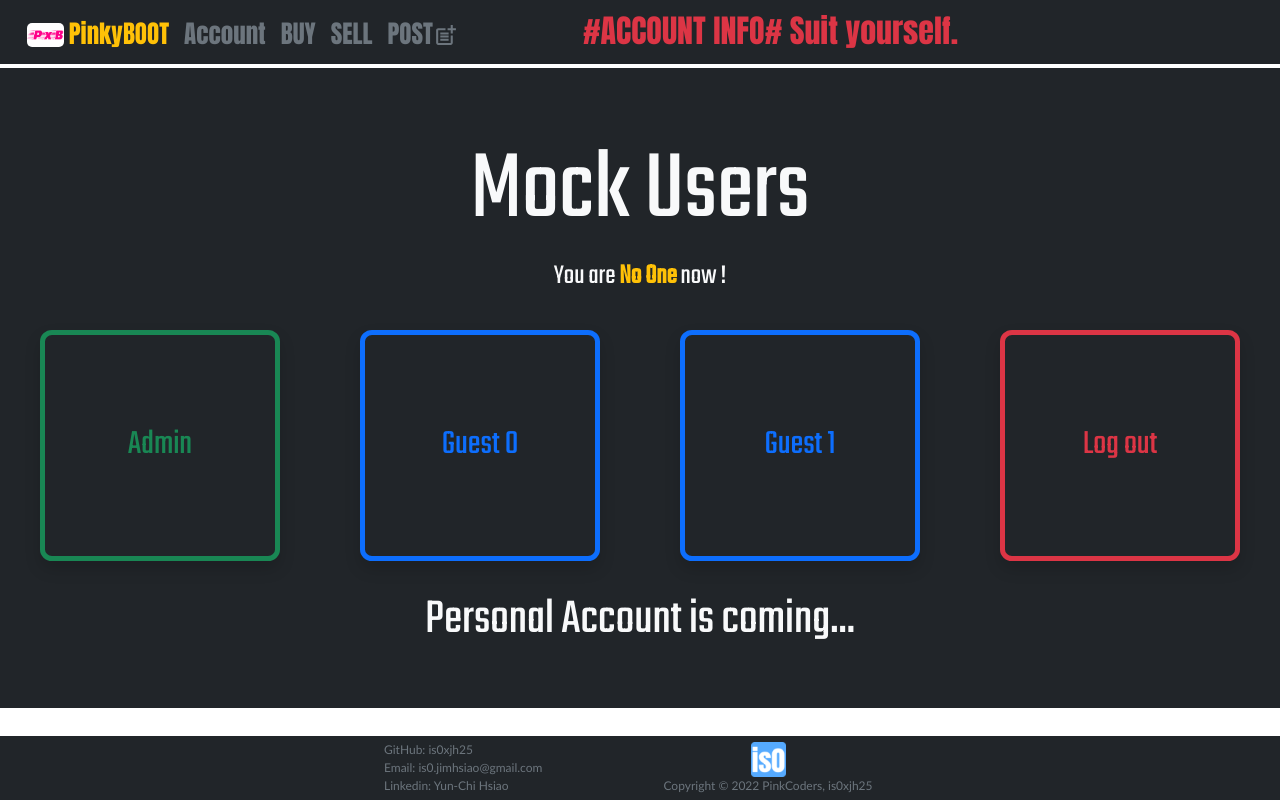
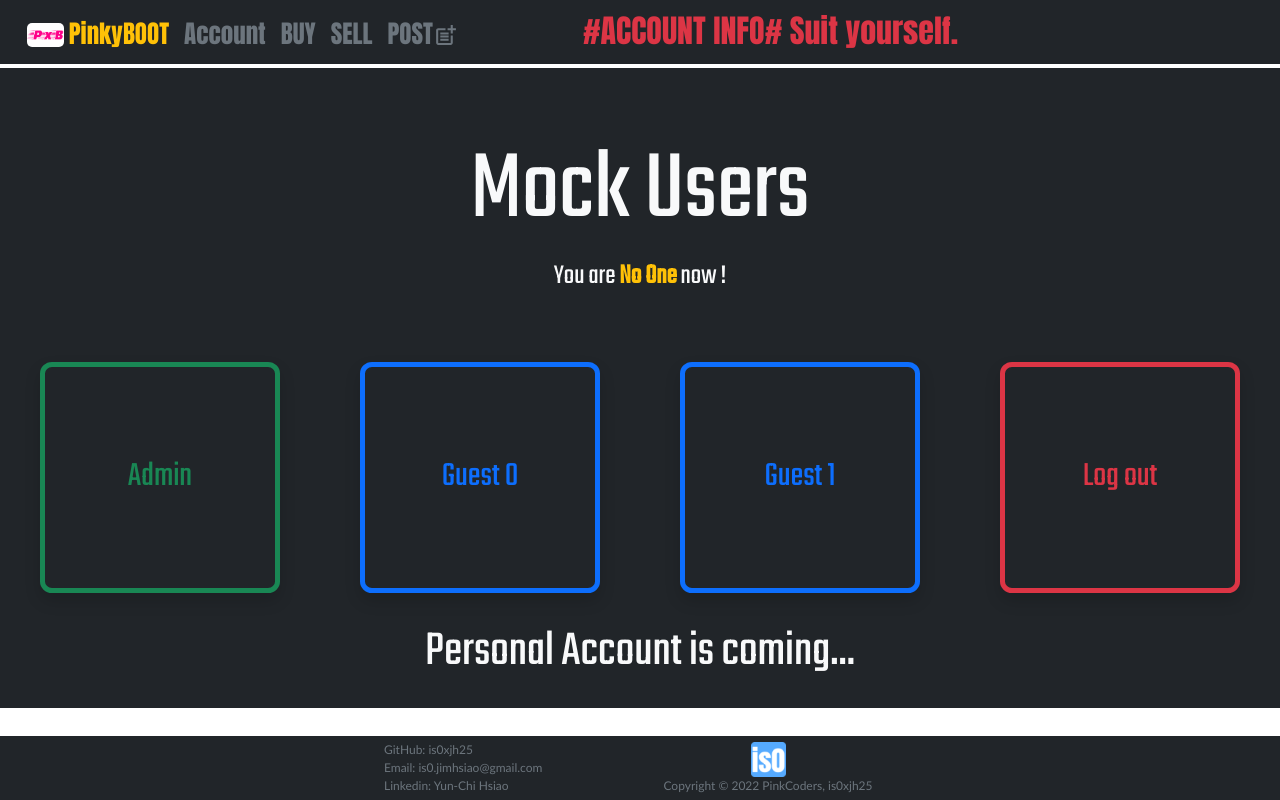
Before and after one commit to is0xjh25/is0xPinkyBoot, a React (Create React App) app: page /account in a window 1280 px wide. Built offline with nearby package versions, Linux system fonts and the light colour scheme; data requests are answered from the project's data file.

Commit message:
Modify: Account display

```diff
--- a/src/containers/Account.js
+++ b/src/containers/Account.js
@@ -15,6 +15,10 @@ const ss = {
     paddingTop: "5%",
     color: "var(--bs-light)",
     backgroundColor: "var(--bs-dark)"
+  },
+  infoGroup: {
+    width: "100%",
+    height: "35%",
   },
   buttonGroup: {
     display: "flex",
@@ -46,10 +50,15 @@ const ss = {
 function Info(props) {
   const target = props.info.find(item => item.id === props.user);
   if (!target) {
-    return (<h1 style={{fontSize: "100px"}}>Mock Users</h1>);
+    return (
+      <div style={ss.infoGroup}>
+        <h1 style={{fontSize: "100px"}}>Mock Users</h1>
+        <h3>You are <b>{props.user ? capitalize(props.user): "No One" }</b> now !</h3>
+      </div>
+    );
   } else {
     return (
-      <>
+      <div style={ss.infoGroup}>
         <div className="row" style={ss.info}>
           <div className="col"><b>User ID:</b> {target.id}</div>
           <div className="col"><b>Name:</b> {target.firstName} {target.lastName}</div>
@@ -67,7 +76,7 @@ function Info(props) {
           <div className="col"><b>Starred Buy Posts:</b> {target.starredBuyPost.join(", ")}</div>
           <div className="col"><b>Starred Sell Posts:</b> {target.starredSellPost.join(", ")}</div>
         </div>
-      </>
+      </div>
     )
   }
 }
@@ -117,7 +126,6 @@ const Account = () => {
     <>
       <div style={ss.main}>
         <Info info={info} user={hover} />
-        <h3>You are <b>{user ? capitalize(user): "No One" }</b> now !</h3>
         <div style={ss.buttonGroup}>
           <div style={ss.buttonBox}>
             <button className="btn btn-outline-success shadow" value="admin" style={ss.button} onClick={switchUser} onMouseEnter={(e) => setHover(e.target.value)} onMouseLeave={() => setHover(null)}>
```
Lines whose indentation alone changed are shown as unchanged.
